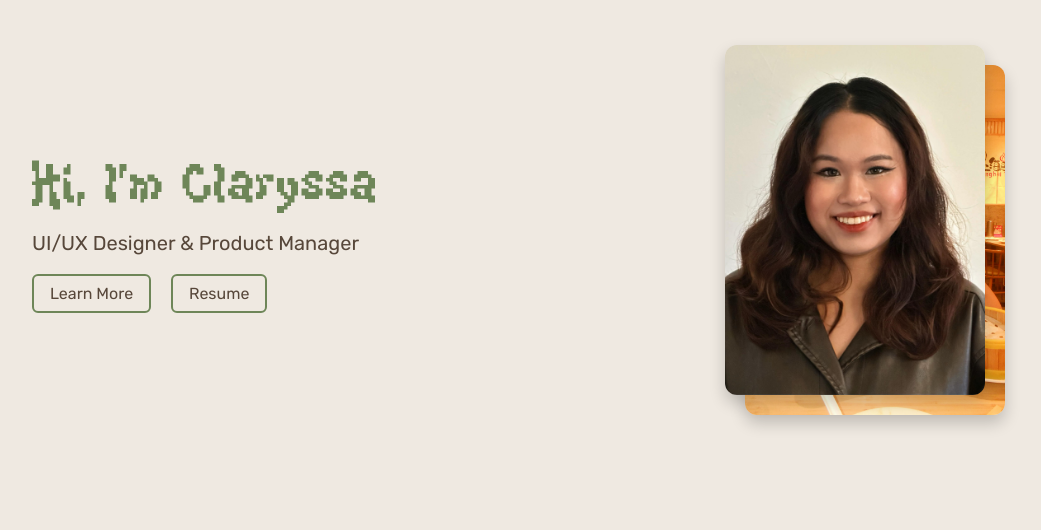
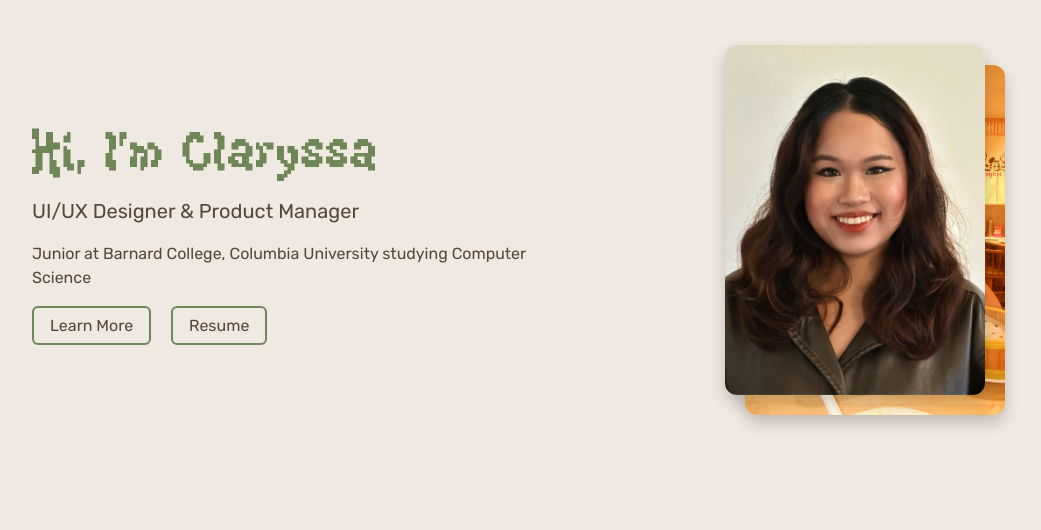
Before and after one commit to claryssayuanwie/portfolio, a Flask app: page / in a window 1280 px wide. Shown: the part 71-601 px from the top of the page, without its empty margins (50-1091 px from the left). Run offline with Flask 3, Linux system fonts and the light colour scheme.

Commit message:
Update descriptions

```diff
--- a/static/script.js
+++ b/static/script.js
@@ -27,7 +27,7 @@ window.addEventListener('scroll', () => {
 const factDetails = {
   education: `
   <h4>Education</h4>
-  <p>I am a computer science student at Barnard College, Columbia University after transferring from Diablo Valley College!</p>
+  <p>I am currently a junior studying computer scienceg at Barnard College, Columbia University after transferring from Diablo Valley College!</p>
   `,
   skills: `
     <h4>Skills</h4>
--- a/templates/homepage.html
+++ b/templates/homepage.html
@@ -42,6 +42,7 @@
           <div class="hero-text">
             <h1 class="display-4">Hi, I'm Claryssa</h1>
             <p class="lead">UI/UX Designer & Product Manager</p>
+            <p>Junior at Barnard College, Columbia University studying Computer Science</p>
           </div>
           <div class="hero-buttons mt-4">
             <a href="#about" class="btn-outline me-3">Learn More</a>
```
